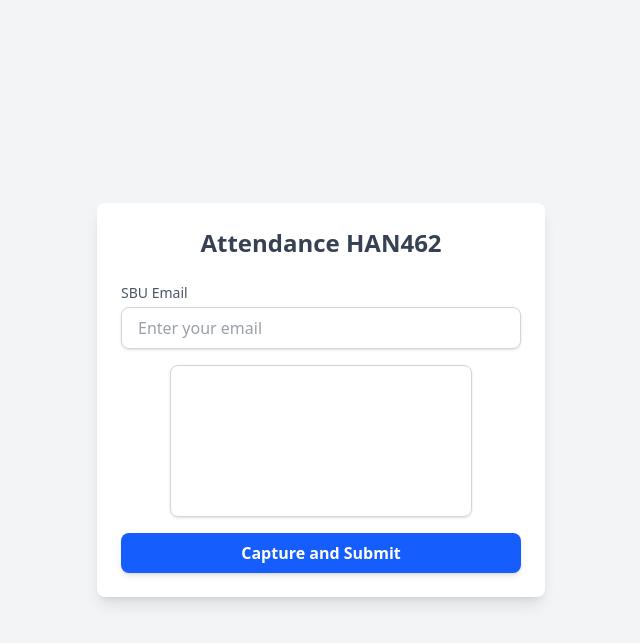
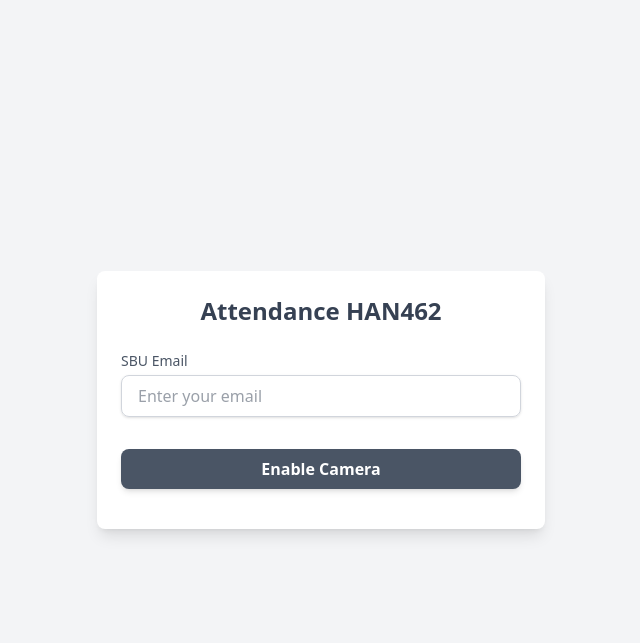
Before and after one commit to hantswilliams/sbu-attendance, a Flask app: page / in a window 1280 px wide. Shown: the top 643 px of the page, without its empty margins (319-959 px from the left). Run offline with Flask 3, Linux system fonts and the light colour scheme.

Commit message:
camera enableed

```diff
--- a/app.py
+++ b/app.py
@@ -83,4 +83,4 @@ def upload():
         return jsonify({"error": str(e)}), 500
 
 if __name__ == '__main__':
-    app.run(debug=True, host='0.0.0.0', port=5000)
+    app.run(debug=True, host='0.0.0.0', port=5003)
--- a/templates/index.html
+++ b/templates/index.html
@@ -28,16 +28,26 @@
                 <video
                     id="video"
                     autoplay
-                    class="rounded-lg border border-gray-300 shadow-sm"
+                    playsinline
+                    class="rounded-lg border border-gray-300 shadow-sm hidden"
                 ></video>
                 <canvas id="canvas" class="hidden"></canvas>
             </div>
+
+            <!-- Enable Camera Button -->
+            <button
+                type="button"
+                id="enableCameraButton"
+                class="w-full bg-gray-600 text-white py-2 px-4 rounded-lg font-semibold hover:bg-gray-700 shadow-md transition duration-300"
+            >
+                Enable Camera
+            </button>
 
             <!-- Submit Button -->
             <button
                 type="submit"
                 id="submitButton"
-                class="w-full bg-blue-600 text-white py-2 px-4 rounded-lg font-semibold hover:bg-blue-700 shadow-md transition duration-300"
+                class="w-full bg-blue-600 text-white py-2 px-4 rounded-lg font-semibold hover:bg-blue-700 shadow-md transition duration-300 hidden"
             >
                 Capture and Submit
             </button>
@@ -49,11 +59,20 @@
         const canvas = document.getElementById('canvas');
         const context = canvas.getContext('2d');
         const photoForm = document.getElementById('photoForm');
+        const enableCameraButton = document.getElementById('enableCameraButton');
         const submitButton = document.getElementById('submitButton');
 
-        // Initialize video stream
-        navigator.mediaDevices.getUserMedia({ video: true }).then(stream => {
-            video.srcObject = stream;
+        // Handle enabling the camera
+        enableCameraButton.addEventListener('click', async () => {
+            try {
+                const stream = await navigator.mediaDevices.getUserMedia({ video: { facingMode: 'user' } });
+                video.srcObject = stream;
+                video.classList.remove('hidden');
+                enableCameraButton.classList.add('hidden');
+                submitButton.classList.remove('hidden');
+            } catch (error) {
+                alert('Unable to access the camera. Please check your device settings.');
+            }
         });
 
         // Handle form submission (capture photo and submit)
```
